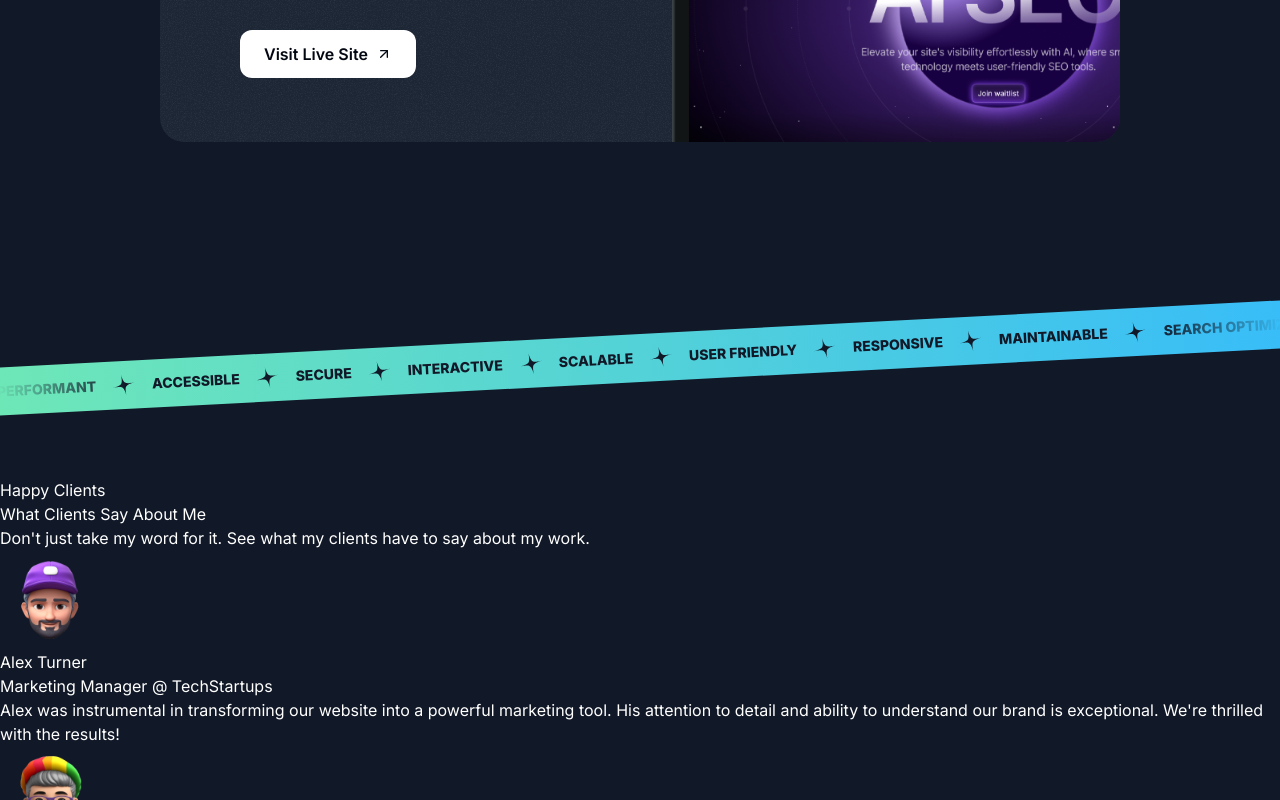
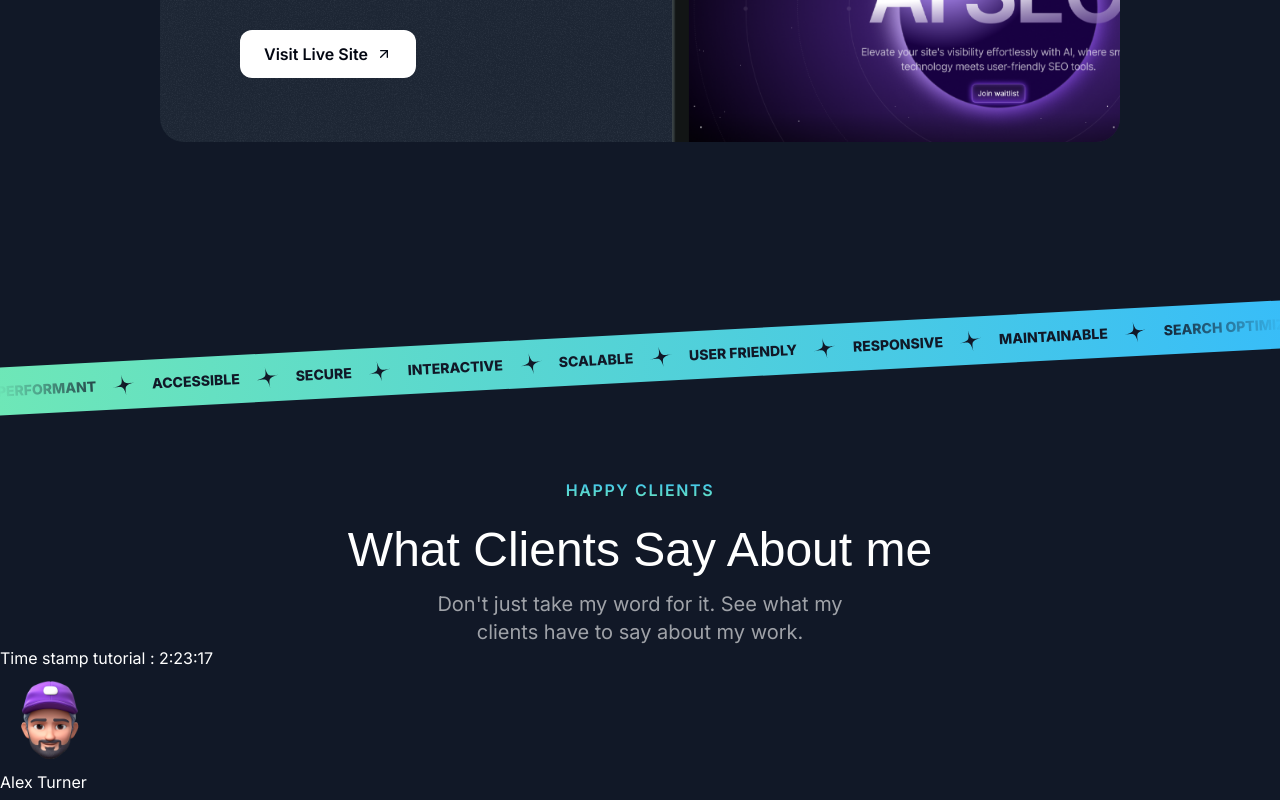
Before and after one commit to andrMaulana/single-page-portfolio, a Next.js app: page / in a window 1280 px wide. Shown: the part 2718-3518 px from the top of the page. Built offline with nearby package versions, Linux system fonts and the light colour scheme; a web font is replaced by a local one.

Commit message:
Refactor: rewrite ke section header components

```diff
--- a/src/sections/Projects.tsx
+++ b/src/sections/Projects.tsx
@@ -5,6 +5,7 @@ import Image from "next/image";
 import CheckCircleIcon from "@/assets/icons/check-circle.svg";
 import grainImage from '@/assets/images/grain.jpg';
 import ArrowUpRightIcon from "@/assets/icons/arrow-up-right.svg";
+import { SectionHeader } from "@/components/SectionHeader";
 
 const portfolioProjects = [
   {
@@ -49,13 +50,8 @@ export const ProjectsSection = () => {
   return (
     <section className="pb-16 lg:py-24">
       <div className="container">
-        <div className="flex justify-center">
-        <p className="uppercase font-semibold tracking-widest bg-gradient-to-t from-emerald-300 to-sky-400 text-center bg-clip-text text-transparent">
-          Real-world Results
-        </p>
-        </div>
-        <h2 className="font-serif text-3xl md:text-5xl text-center mt-6">Featured Projects</h2>
-        <p className="text-center md:text-lg lg:text-xl text-white/60 mt-4 max-w-md mx-auto">See how I transformed concept into engaging digital experiences.</p>
+        <SectionHeader eyebrow="Real-world Results" title="Featured Projects" description="See how I transformed concept into engaging digital experiences.
+"/>
         <div className="mt-10 md:mt-20 flex flex-col gap-20">
           {portfolioProjects.map(project => (
             <div key={project.title} className="bg-gray-800 rounded-3xl relative z-0 overflow-hidden after:-z-10 after:content-[''] after:absolute after-inset-0 after:outline-2 after:outline after:-outline-offset-2 after:rounded-3xl after:outline-white/20 px-8 pt-8 md:pt-12 md:px-10 lg:pt-16 lg:px-20 after:pointer-events-none">
--- a/src/sections/Testimonials.tsx
+++ b/src/sections/Testimonials.tsx
@@ -3,6 +3,7 @@ import memojiAvatar2 from "@/assets/images/memoji-avatar-2.png";
 import memojiAvatar3 from "@/assets/images/memoji-avatar-3.png";
 import memojiAvatar4 from "@/assets/images/memoji-avatar-4.png";
 import memojiAvatar5 from "@/assets/images/memoji-avatar-5.png";
+import { SectionHeader } from "@/components/SectionHeader";
 import Image from "next/image";
 
 const testimonials = [
@@ -40,9 +41,9 @@ const testimonials = [
 
 export const TestimonialsSection = () => {
   return <div>
-    <p>Happy Clients</p>
-    <h2>What Clients Say About Me</h2>
-    <p>Don't just take my word for it. See what my clients have to say about my work.</p>
+    <SectionHeader eyebrow="happy Clients" title="What Clients Say About me" description="Don't just take my word for it. See what my clients have to say about my work.
+"/>
+    <p>Time stamp tutorial : 2:23:17</p>
     <div>
       {testimonials.map(testimonial => (
       <div key={testimonial.name}>
```
